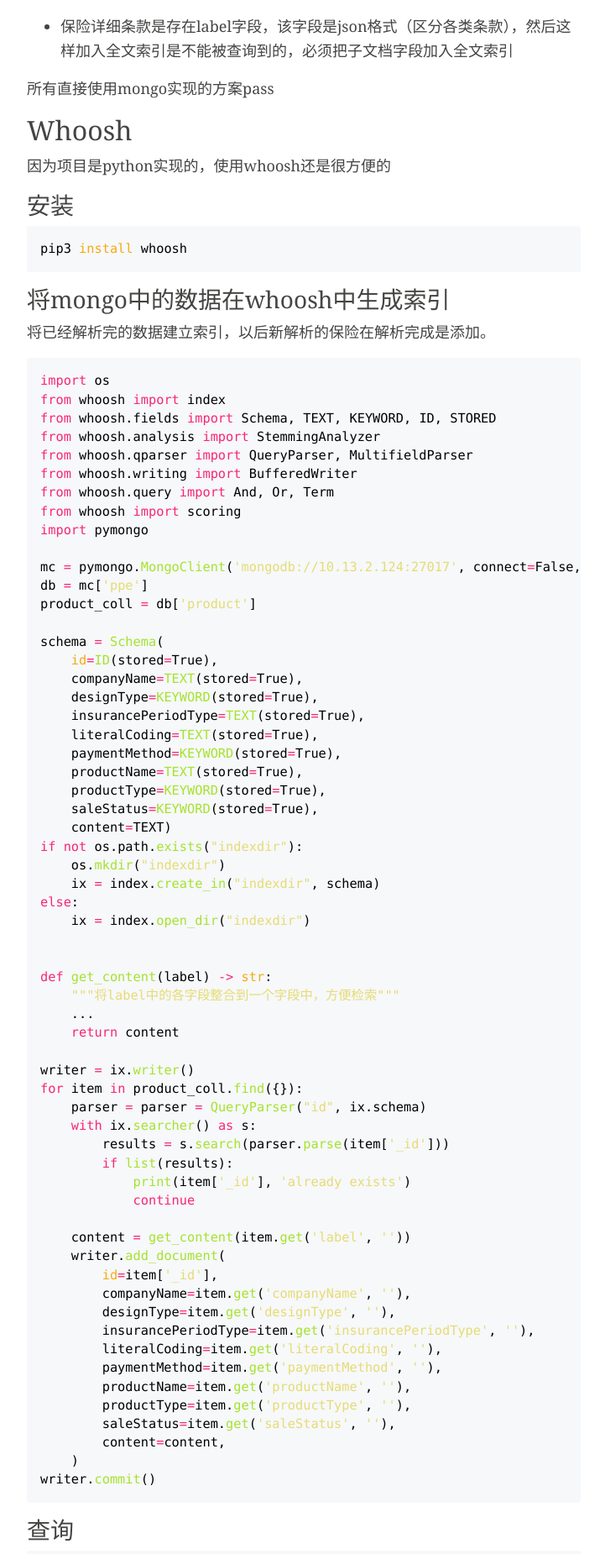
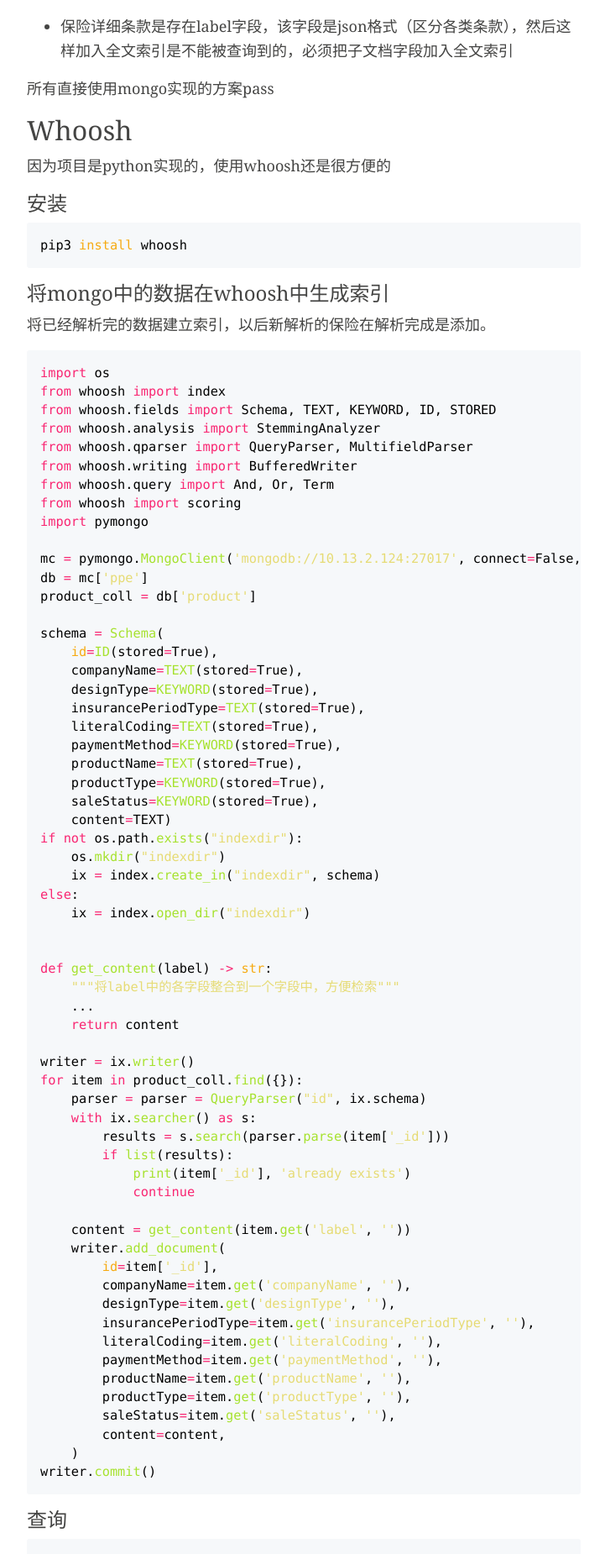
Before and after one commit to xubiaosunny/xubiaosunny.github.io, a Jekyll site: the page built from _posts/Pyhton/2019-07-20-full_text_search_mongo_and_whoosh.md, in a window 1280 px wide. Shown: the part 940-2790 px from the top of the page at 84% size, without its empty margins (88-809 px from the left). Built offline with Jekyll 4.4.1, drawn with Linux system fonts in a browser that asks for light colours; comment, search, counter and statistics services are not loaded.

````diff
--- a/_posts/Pyhton/2019-07-20-full_text_search_mongo_and_whoosh.md
+++ b/_posts/Pyhton/2019-07-20-full_text_search_mongo_and_whoosh.md
@@ -42,13 +42,13 @@ db.product.find({$text:{$search:"保险"}})
 
 因为项目是python实现的，使用whoosh还是很方便的
 
-### 安装
+#### 安装
 
 ```bash
 pip3 install whoosh
 ```
 
-### 将mongo中的数据在whoosh中生成索引
+#### 将mongo中的数据在whoosh中生成索引
 
 将已经解析完的数据建立索引，以后新解析的保险在解析完成是添加。
 
@@ -115,7 +115,7 @@ for item in product_coll.find({}):
 writer.commit()
 ```
 
-### 查询
+#### 查询
 
 ```python
 parser = MultifieldParser(
@@ -128,7 +128,7 @@ with ix.searcher(weighting=scoring.BM25F(B=0.75, id_B=10, companyName_B=10, cont
     print(list(results))
 ```
 
-### 总结
+#### 总结
 
 结果测试whoosh可以完美实现现在的需求
 
````
